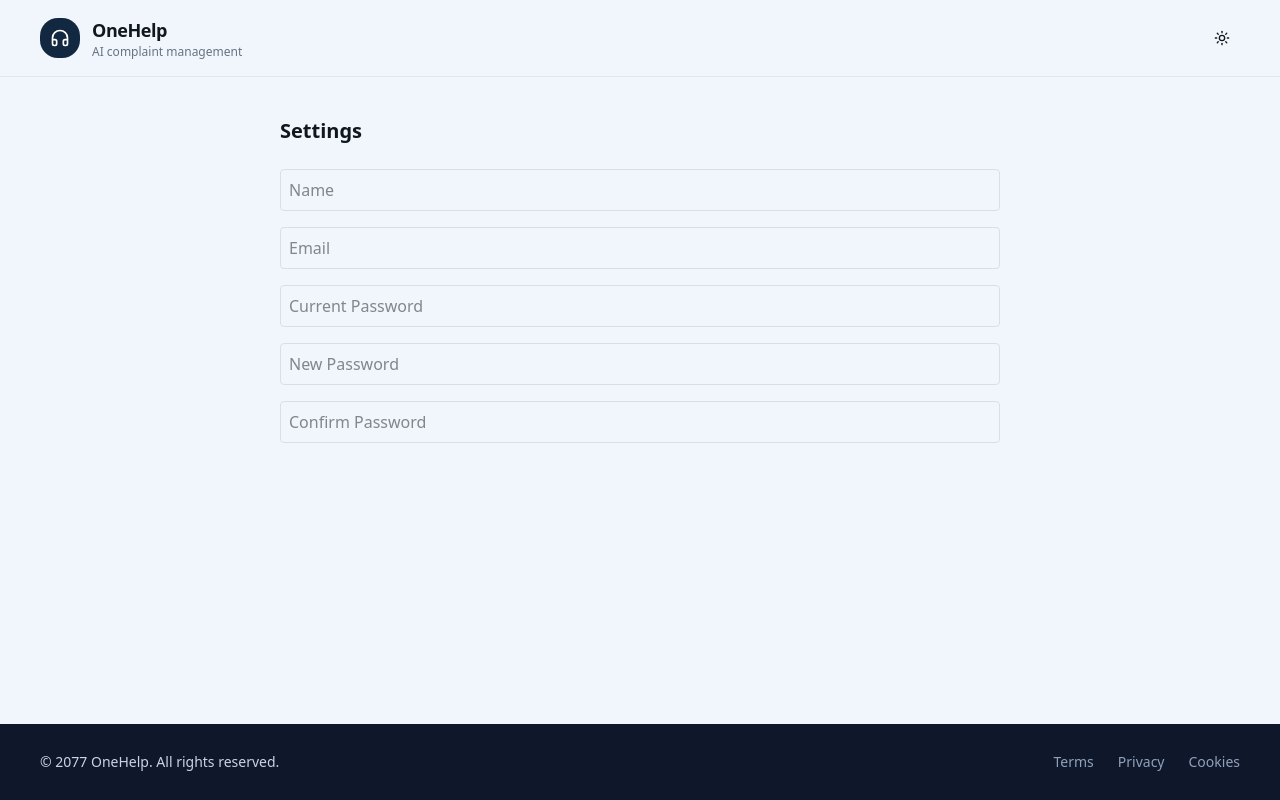
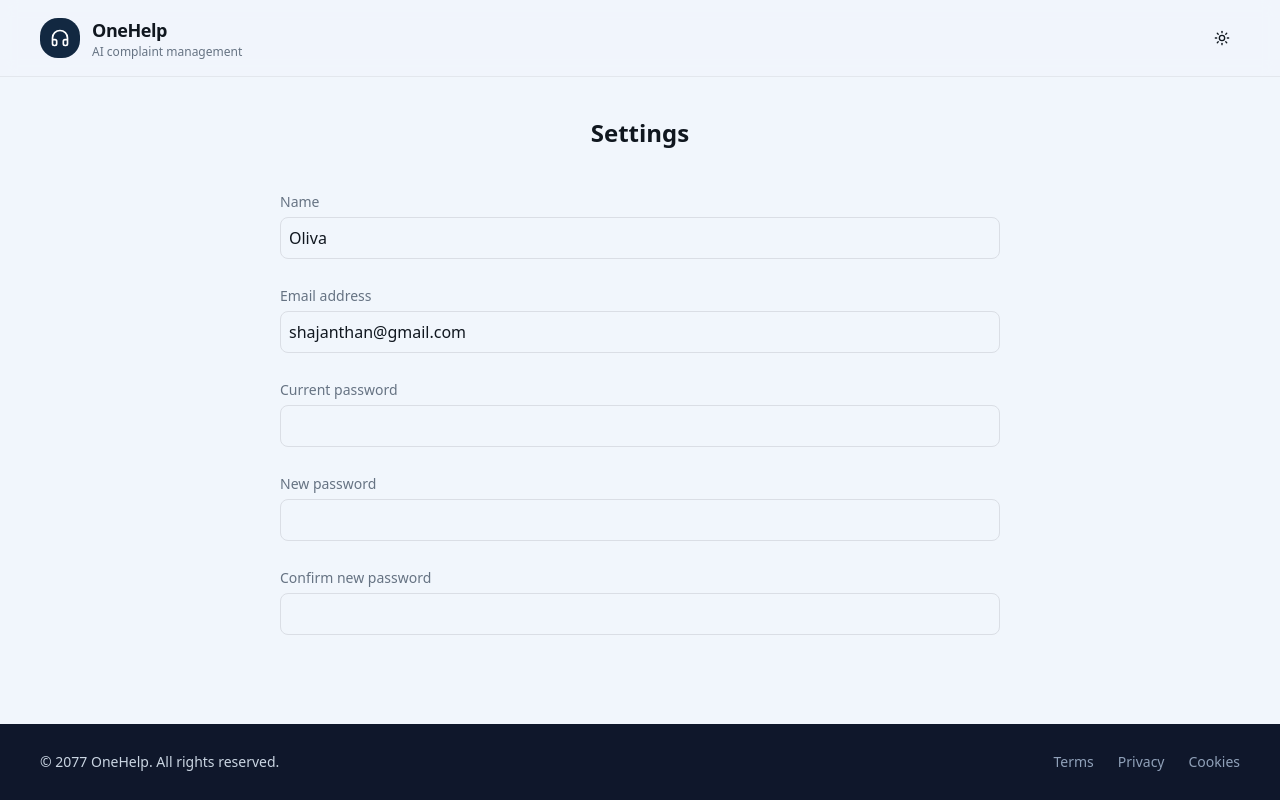
Before and after one commit to Hamdhan7/resolve, a Next.js app: page /customer/update-profile in a window 1280 px wide. Built offline with nearby package versions, Linux system fonts and the light colour scheme.

Commit message:
improve settings form layout with labels and spacing

```diff
--- a/app/customer/update-profile/page.tsx
+++ b/app/customer/update-profile/page.tsx
@@ -5,18 +5,37 @@ import Footer from "@/components/layout/footer";
 
 export default function SettingsPage() {
   return (
-    <main className="flex min-h-screen flex-col">
+    <main className="flex min-h-screen flex-col bg-background">
       <Navbar />
 
       <section className="mx-auto w-full max-w-3xl flex-1 px-6 py-10">
-        <h1 className="text-xl font-semibold mb-6">Settings</h1>
+        <h1 className="text-2xl font-semibold text-center mb-10">Settings</h1>
 
-        <div className="space-y-4">
-          <input placeholder="Name" className="w-full border p-2 rounded" />
-          <input placeholder="Email" className="w-full border p-2 rounded" />
-          <input placeholder="Current Password" className="w-full border p-2 rounded" />
-          <input placeholder="New Password" className="w-full border p-2 rounded" />
-          <input placeholder="Confirm Password" className="w-full border p-2 rounded" />
+        <div className="space-y-6">
+          <div>
+            <label className="text-sm text-muted-foreground">Name</label>
+            <input className="w-full border rounded-md p-2 mt-1" defaultValue="Oliva" />
+          </div>
+
+          <div>
+            <label className="text-sm text-muted-foreground">Email address</label>
+            <input className="w-full border rounded-md p-2 mt-1" defaultValue="shajanthan@gmail.com" />
+          </div>
+
+          <div>
+            <label className="text-sm text-muted-foreground">Current password</label>
+            <input type="password" className="w-full border rounded-md p-2 mt-1" />
+          </div>
+
+          <div>
+            <label className="text-sm text-muted-foreground">New password</label>
+            <input type="password" className="w-full border rounded-md p-2 mt-1" />
+          </div>
+
+          <div>
+            <label className="text-sm text-muted-foreground">Confirm new password</label>
+            <input type="password" className="w-full border rounded-md p-2 mt-1" />
+          </div>
         </div>
       </section>
 
```
